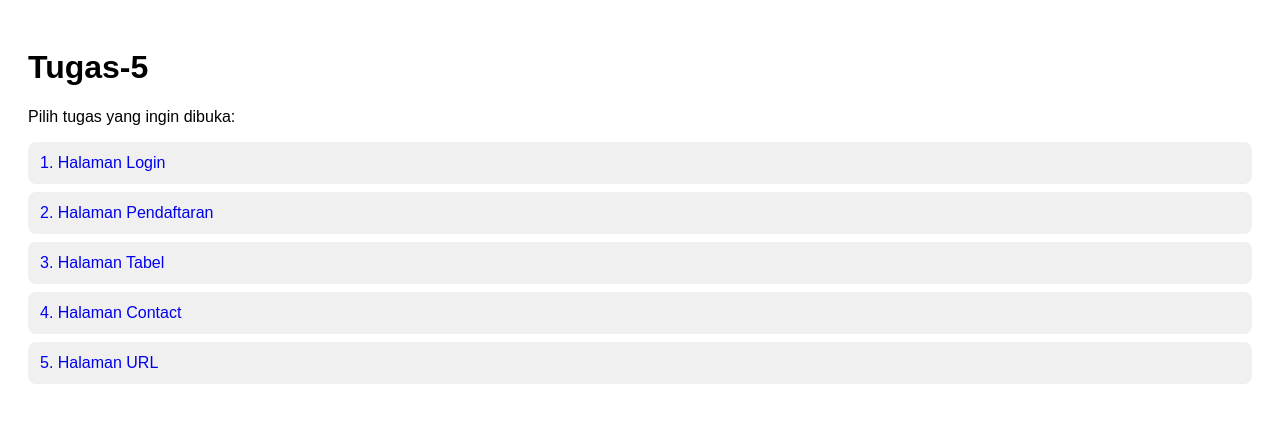
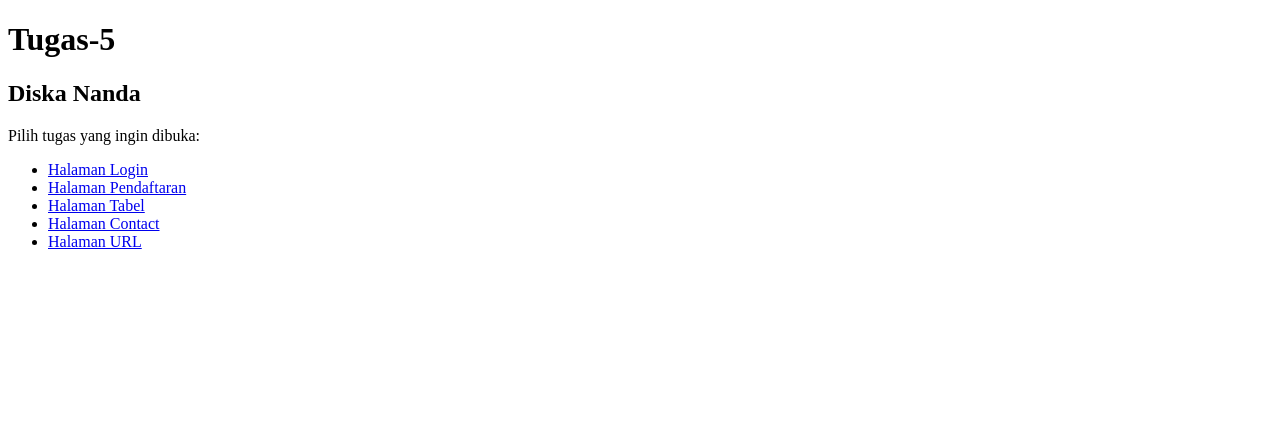
Before and after one commit to diskanandaa/Tugas-5., a plain HTML site: page index.html in a window 1280 px wide. Drawn offline with Linux system fonts and the light colour scheme.

Commit message:
Refactor index.html structure and content

```diff
--- a/index.html
+++ b/index.html
@@ -1,22 +1,20 @@
 <!DOCTYPE html>
 <html>
 <head>
-  <title>Tugas 5 - Diska Nanda</title>
-  <style>
-    body { font-family: sans-serif; padding: 20px; }
-    a { display: block; padding: 12px; margin: 8px 0; background: #f0f0f0; text-decoration: none; border-radius: 8px; }
-    a:hover { background: #ddd; }
-  </style>
+<title>Tugas 5 - Diska Nanda</title>
 </head>
 <body>
-  <h1>Tugas-5</h1>
-  <p>Pilih tugas yang ingin dibuka:</p>
+<h1>Tugas-5</h1>
+<h2>Diska Nanda</h2>
+<p>Pilih tugas yang ingin dibuka:</p>
 
-  <a href="login.html">1. Halaman Login</a>
-  <a href="pendaftaran.html">2. Halaman Pendaftaran</a>
-  <a href="tabel.html">3. Halaman Tabel</a>
-  <a href="contact.html">4. Halaman Contact</a>
-  <a href="url.html">5. Halaman URL</a>
+<ul>
+<li><a href="login.html">Halaman Login</a></li>
+<li><a href="pendaftaran.html">Halaman Pendaftaran</a></li>
+<li><a href="tabel.html">Halaman Tabel</a></li>
+<li><a href="contact.html">Halaman Contact</a></li>
+<li><a href="url.html">Halaman URL</a></li>
+</ul>
 
 </body>
 </html>
```
